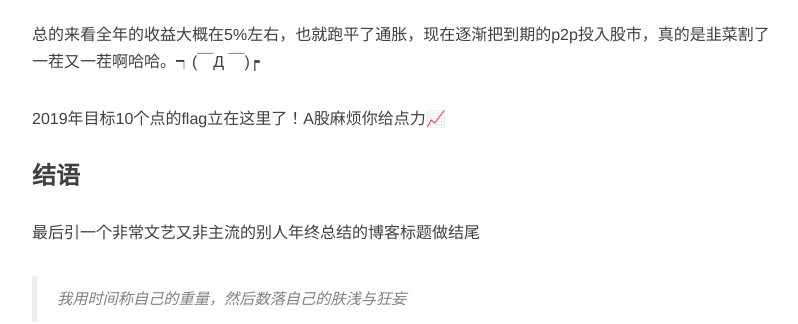
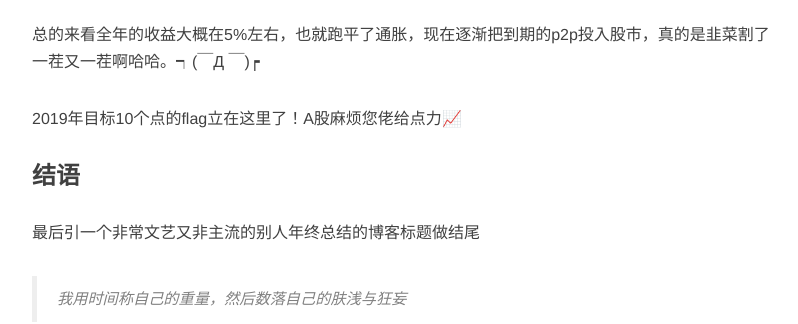
Before and after one commit to Apiao-1/Apiao_blog.io, a Jekyll site: the page built from _posts/2018-12-31-2018年终复盘.md, in a window 1280 px wide and 900 px high, scrolled down 2321 px. Shown: the part 150-474 px from the top of the window, without its empty margins (233-1031 px from the left). Built offline with Jekyll 4.4.1, drawn with Linux system fonts in a browser that asks for light colours; nearby versions of some CDN libraries; comment, search, counter and statistics services are not loaded; some of the changed text lies outside the part shown.

Commit message:
Update 2018-12-31-2018年终复盘.md

```diff
--- a/_posts/2018-12-31-2018年终复盘.md
+++ b/_posts/2018-12-31-2018年终复盘.md
@@ -12,7 +12,7 @@ header-img: "img/article3.jpg"
 
 懒洋洋地躺在被窝里敲下这篇复盘，细细梳理一下，总的来说18年还不错。
 ### Done
-先按时间的逻辑复盘下自己做了哪些事👣：
+先按时间的逻辑复盘下自己做了哪些事👣
 1. 从去年年底开始直到今年4月都在忙着做项目，没错就是折腾了大半年的御宽，给它一个高大上的名字叫《基于深度学习的股市量化平台》，从参赛作品的角度，创意到实现到展示我觉得都没什么毛病，这段时间拿了不少的校奖和上海市奖，也申了软著。
 2. 4月份权衡了下决定保研，遂开始着手联系外校老师，准备材料，同时开始为夏令营的面试做准备。
 3. 6月份-7月底奔波于各大高校夏令营，参加推免生面试，收获也不错，成功拿到了复旦和交大的offer。（这一段经历一直想写博文记录下来，拖到现在，8000字洋洋洒洒第一版终于是写完了）
@@ -53,7 +53,7 @@ P2P
 
 总的来看全年的收益大概在5%左右，也就跑平了通胀，现在逐渐把到期的p2p投入股市，真的是韭菜割了一茬又一茬啊哈哈。┑(￣Д ￣)┍
 
-2019年目标10个点的flag立在这里了！A股麻烦你给点力📈
+2019年目标10个点的flag立在这里了！A股麻烦您佬给点力📈
 
 ### 结语
 最后引一个非常文艺又非主流的别人年终总结的博客标题做结尾
```
